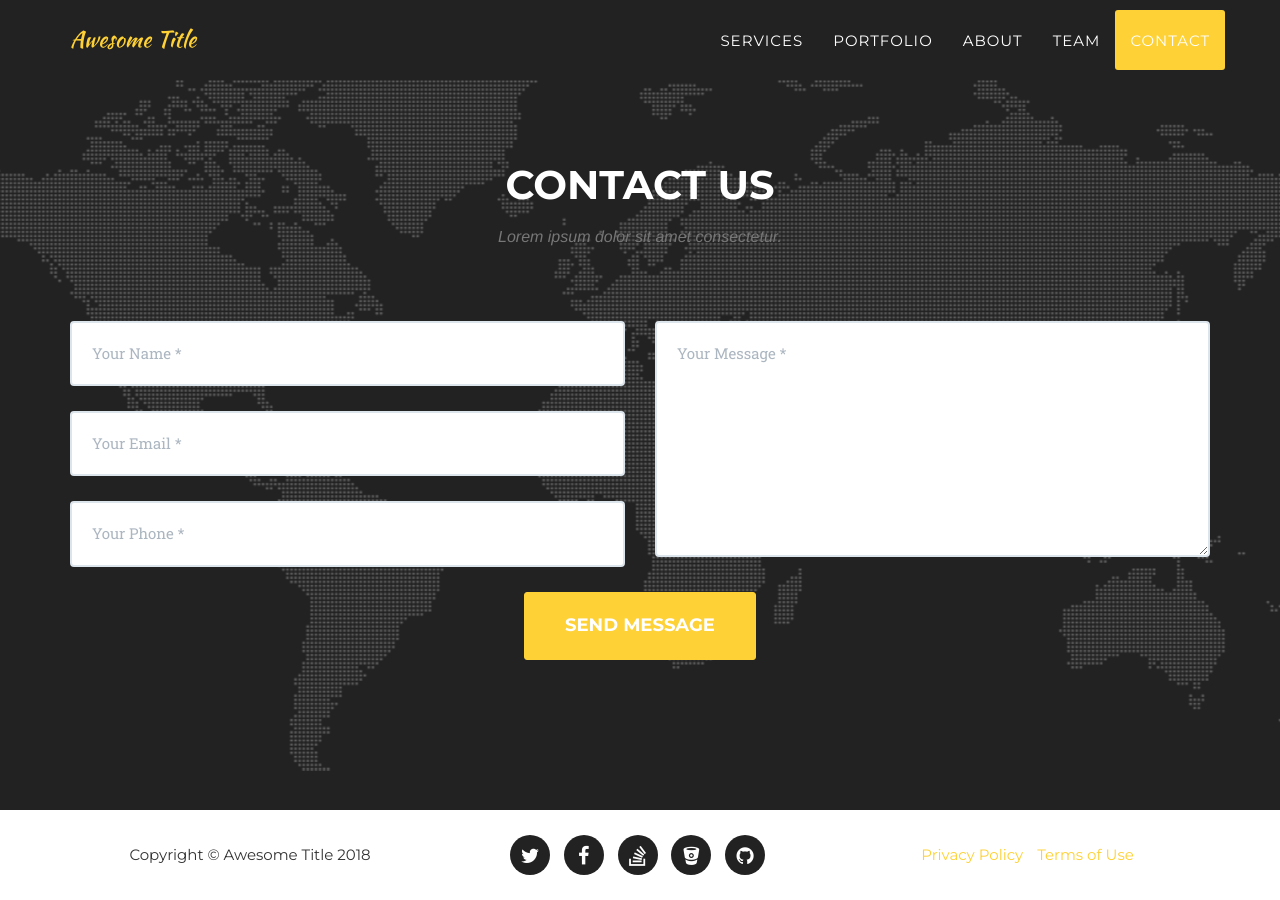
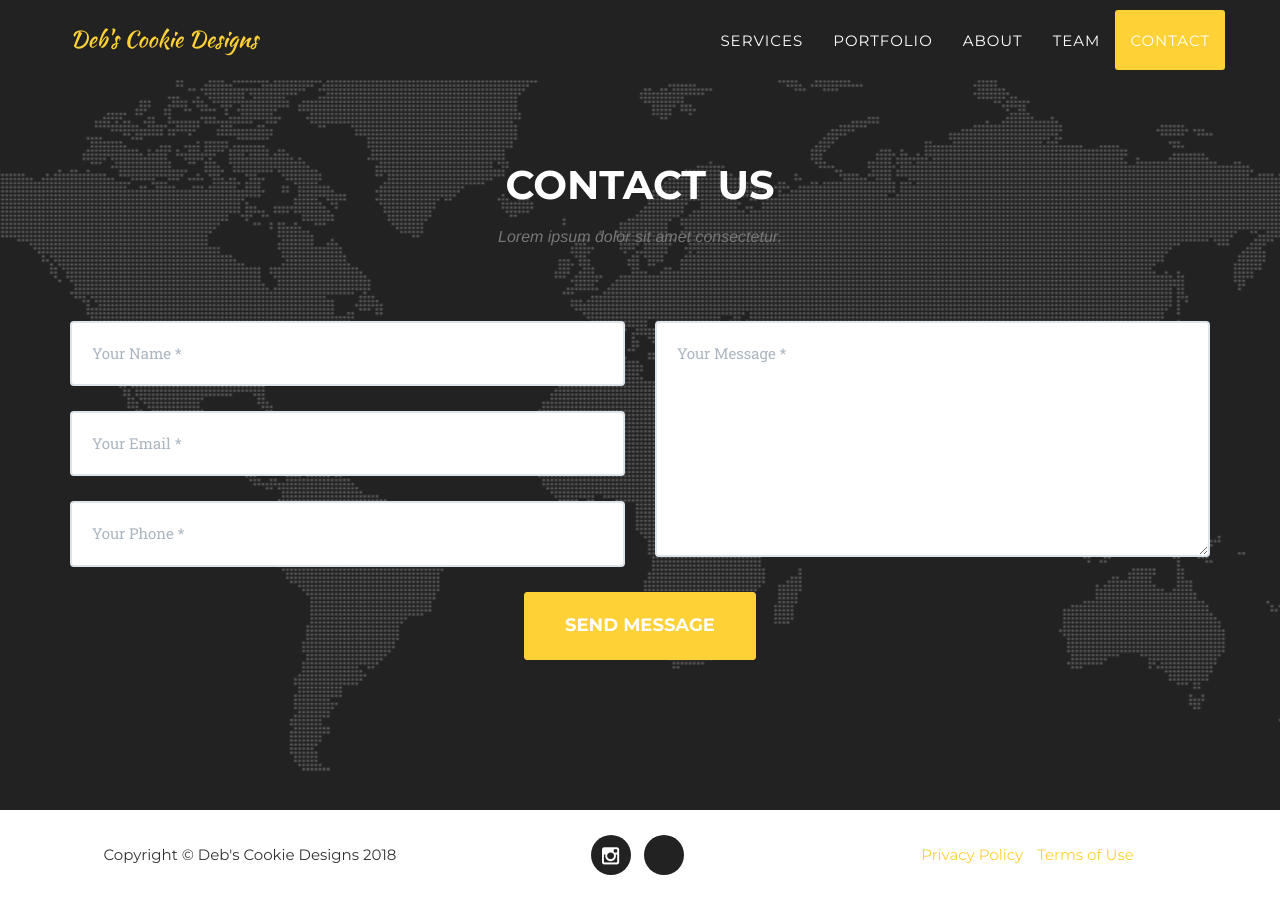
Before and after one commit to DEB72/Cookie, a Jekyll site: the page built from index.html, in a window 1280 px wide and 900 px high, scrolled down 5636 px. Built offline with Jekyll 4.4.1, drawn with Linux system fonts in a browser that asks for light colours; some web fonts are replaced; some of the changed lines change nothing that is shown.

Commit message:
Update _config.yml

```diff
--- a/_config.yml
+++ b/_config.yml
@@ -2,9 +2,9 @@
 baseurl: /Cookie/
 
 # Site settings
-title: Awesome Title
-email: your-email@domain.com
-description: "Write an awesome description for your new site here. You can edit this line in _config.yml. It will appear in your document head meta (for Google search results) and in your feed.xml site description."
+title: Deb's Cookie Designs
+email: debscookiedesigns@gmail.com
+description: "Decorated Cookies for DFW/Denton TX area"
 
 
 # Team names, titles and social links
@@ -44,16 +44,11 @@
 
 # Social networks usernames (many more available: google-plus, flickr, dribbble, pinterest, instagram, tumblr, linkedin, etc.)
 social:
-  - title: twitter
-    url: http://twitter.com/jekyllrb
-  - title: facebook
+  - title: instagram
+    url: http://instagram.com/debscookiedesigns
+  - title:
     url:
-  - title: stack-overflow
-    url: http://stackoverflow.com/questions/tagged/jekyll
-  - title: bitbucket
-    url: http://bitbucket.org/jekyll
-  - title: github
-    url: http://github.com/jekyll
+
 
 # Postal address (add as many lines as necessary)
 address:
```
